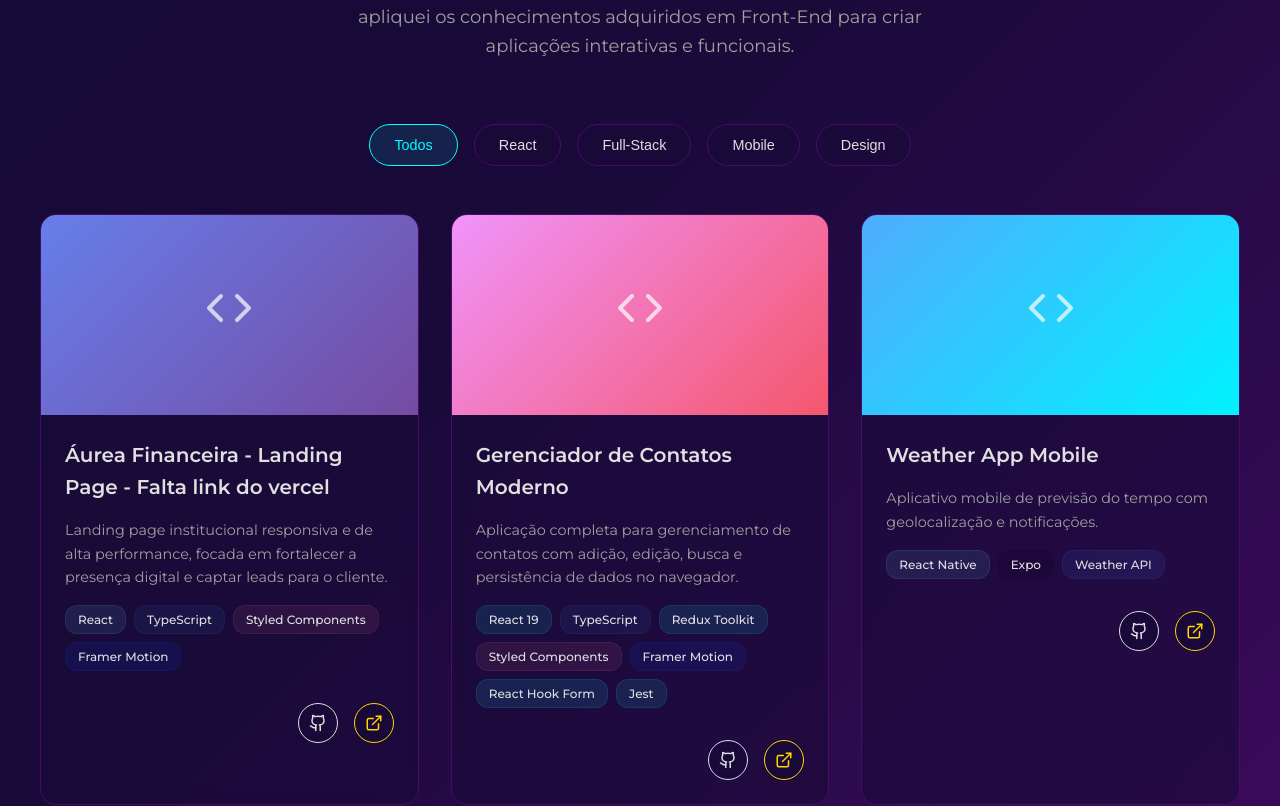
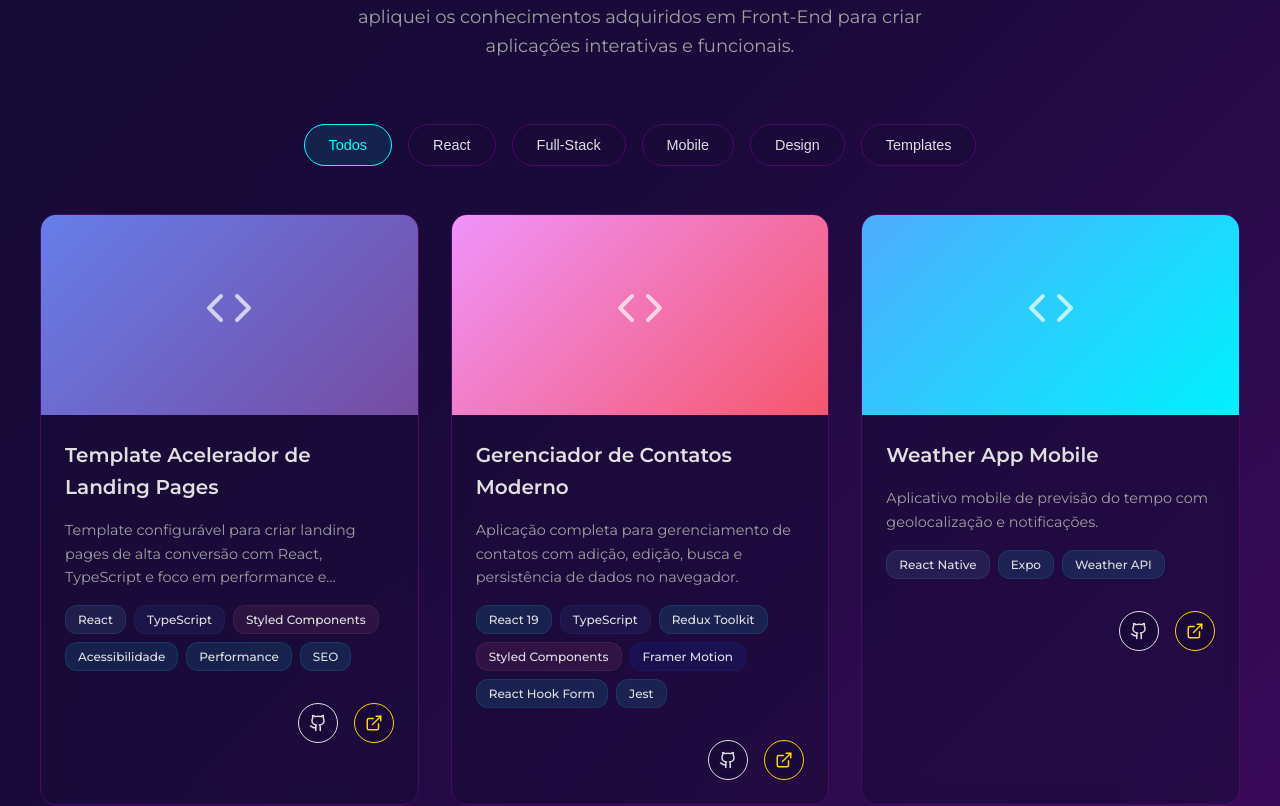
Before and after one commit to lh5818181/Cyberfolio, a React (Vite) app: page / in a window 1280 px wide. Shown: the part 2329-3135 px from the top of the page. Built offline with nearby package versions, Linux system fonts and the light colour scheme.

Commit message:
modificando projects

```diff
--- a/src/components/Projects/index.tsx
+++ b/src/components/Projects/index.tsx
@@ -25,6 +25,7 @@ import {
   ModalCloseButton,
   ModalInner,
 } from './styles';
+import { label } from 'framer-motion/client';
 
 /**
  * Interface para projeto
@@ -74,6 +75,7 @@ const Projects: React.FC<ProjectsProps> = ({ className }) => {
     { id: 'fullstack', label: 'Full-Stack' },
     { id: 'mobile', label: 'Mobile' },
     { id: 'design', label: 'Design' },
+    { id: 'templates', label: 'Templates'},
   ];
 
   /**
@@ -82,21 +84,18 @@ const Projects: React.FC<ProjectsProps> = ({ className }) => {
   const projects: Project[] = [
     {
       id: '1',
-      title: 'Áurea Financeira - Landing Page - Falta link do vercel',
+      title: 'Template Acelerador de Landing Pages',
       description:
-        'Landing page institucional responsiva e de alta performance, focada em fortalecer a presença digital e captar leads para o cliente.',
+        'Template configurável para criar landing pages de alta conversão com React, TypeScript e foco em performance e acessibilidade.',
       fullDescription:
-        'Desenvolvimento de uma landing page completa para a Áurea Financeira, utilizando as melhores práticas de front-end para criar uma experiência de usuário fluida e profissional. O projeto foi construído com React e TypeScript para garantir robustez e manutenibilidade. O design responsivo se adapta perfeitamente a qualquer dispositivo, enquanto as otimizações de performance asseguram um carregamento rápido. Animações sutis foram implementadas para aumentar o engajamento e guiar o usuário pelas seções de forma intuitiva.',
+        'Este é um template de landing page de código aberto, projetado para acelerar o desenvolvimento. Construído com React e TypeScript, ele é totalmente personalizável através de arquivos de configuração de tema e conteúdo. O template já vem com seções pré-construídas, design responsivo, otimizações de performance (lazy loading), práticas de acessibilidade (WCAG 2.1) e um formulário de contato inteligente com validação e integração para webhooks (Zapier, Make.com), permitindo que desenvolvedores lancem projetos de alta qualidade em tempo recorde.',
       technologies: [
-        'React',
-        'TypeScript',
-        'Styled Components',
-        'Framer Motion',
+        'React', 'TypeScript', 'Styled Components', 'Acessibilidade', 'Performance', 'SEO'
       ],
-      category: 'react',
+      category: 'Templates',
       githubUrl:
-        'https://github.com/devhenriquejs/LandingPage_AureaFinanceira.git',
-      liveUrl: 'https://demo.com',
+        'https://github.com/devhenriquejs/templateLP',
+      liveUrl: 'https://template-lp-two.vercel.app/',
       imageColor: 'linear-gradient(135deg, #667eea 0%, #764ba2 100%)',
     },
     {
@@ -215,21 +214,12 @@ const Projects: React.FC<ProjectsProps> = ({ className }) => {
       React: 'rgba(97, 218, 251, 0.1)',
       TypeScript: 'rgba(49, 120, 198, 0.1)',
       'Node.js': 'rgba(104, 160, 99, 0.1)',
-      MongoDB: 'rgba(76, 175, 80, 0.1)',
-      PostgreSQL: 'rgba(51, 103, 145, 0.1)',
       'Next.js': 'rgba(0, 0, 0, 0.1)',
       Express: 'rgba(68, 68, 68, 0.1)',
-      'Socket.io': 'rgba(0, 0, 0, 0.1)',
       'React Native': 'rgba(97, 218, 251, 0.1)',
-      Expo: 'rgba(0, 0, 0, 0.1)',
       'Styled Components': 'rgba(219, 112, 147, 0.1)',
       'Framer Motion': 'rgba(0, 85, 255, 0.1)',
-      'Chart.js': 'rgba(255, 99, 132, 0.1)',
-      Redis: 'rgba(220, 38, 38, 0.1)',
-      Prisma: 'rgba(45, 212, 191, 0.1)',
       Tailwind: 'rgba(6, 182, 212, 0.1)',
-      Stripe: 'rgba(99, 102, 241, 0.1)',
-      'Weather API': 'rgba(59, 130, 246, 0.1)',
     };
     return colors[tech] || 'rgba(0, 255, 255, 0.1)';
   };
```
